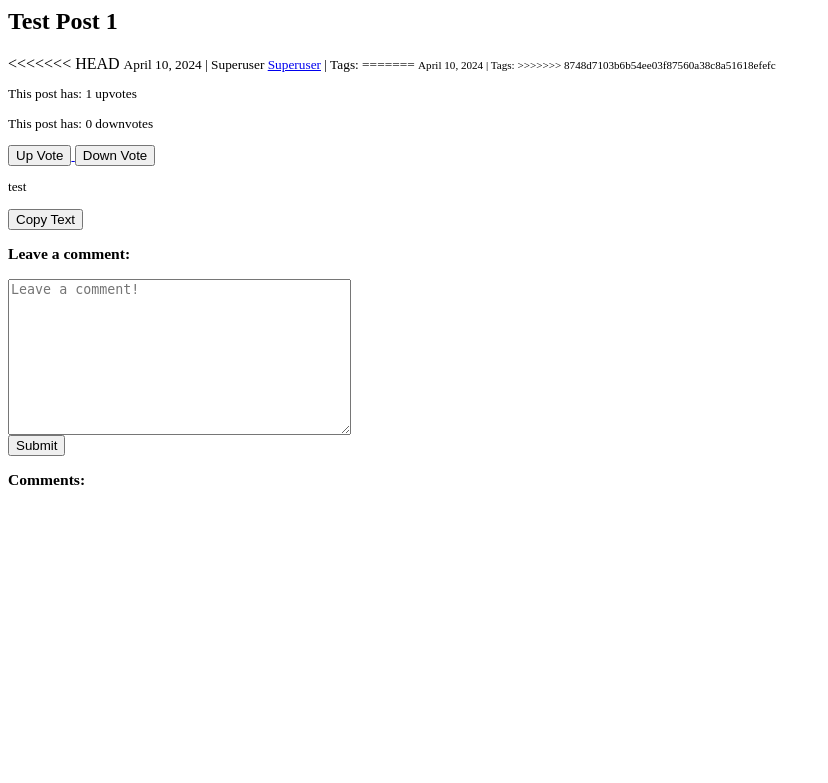
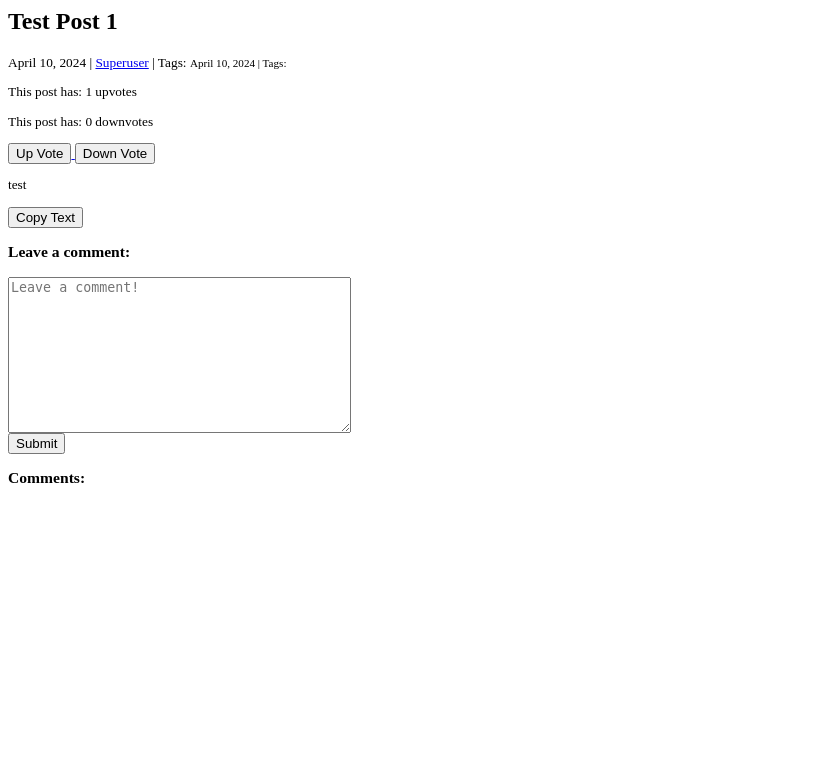
Before and after one commit to SeanKuehl/Group-18-Capstone, a Django app: page /post/1/1/ in a window 1280 px wide. Shown: the top 783 px of the page, without its empty margins (0-828 px from the left). Run offline with Django 4.2, Linux system fonts and the light colour scheme; a user stored in the database is signed in; data comes from the database, SQL or seed files in the repository; both versions use the stored data as it was after the commit; data that the repository does not hold is empty.

Commit message:
Made small fixes

```diff
--- a/templates/detail.html
+++ b/templates/detail.html
@@ -4,11 +4,9 @@
     <h2 id="PostTitle">{{ post.post_title }}</h2>
 {% endblock page_title %}
 
-
 <script src="{% static 'ClipboardCopyPostScript.js' %}"></script>
 
 {% block page_content %}
-<<<<<<< HEAD
     <small>
         {{ post.created_on.date }} |
         {% if post.accountname %}
@@ -16,15 +14,12 @@
                         {{ post.accountname.account_name }}
                     </a>
                 {% else %}
-            Superuser
                     <!-- Link to superuser account page -->
-            <a href="{% url 'user_account' 1 %}">Superuser</a>
+                    <a href="{% url 'user_account' '0' %}">Superuser</a>
                 {% endif %}
         | Tags:
-=======
         <small id="DataAndTags">
         {{ post.created_on.date }} | Tags:
->>>>>>> 8748d7103b6b54ee03f87560a38c8a51618efefc
         {% for tag in post.tags.all %}
             <a href="{% url 'post_tag' tag.name %}">
                 {{ tag.name }}
```
Also changed, not shown: db.sqlite3. Lines whose indentation alone changed are shown as unchanged.
